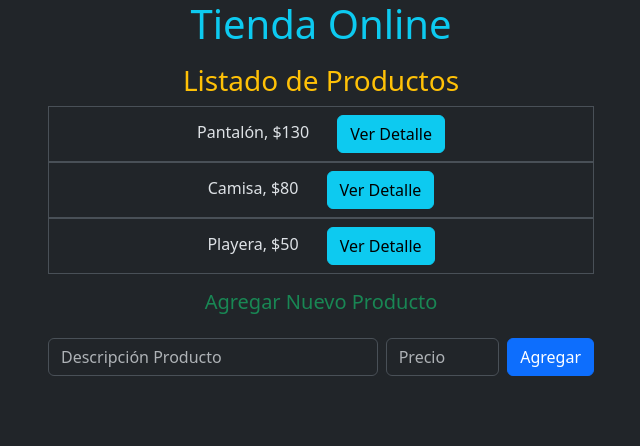
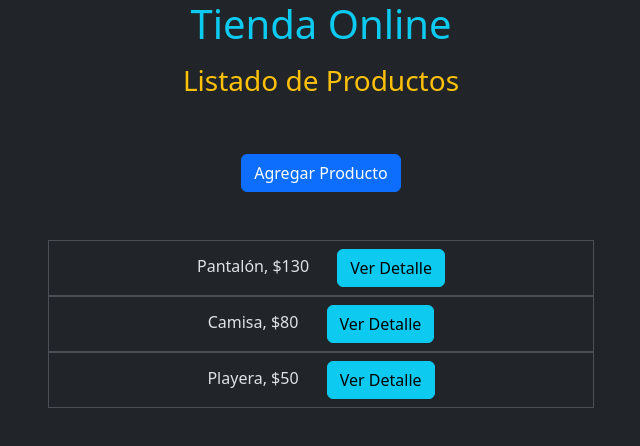
Before and after one commit to AdrianGaray/tienda-online, an Angular app: page / in a window 1280 px wide. Shown: the top 446 px of the page, without its empty margins (319-959 px from the left). Built offline with nearby package versions, Linux system fonts and the light colour scheme.

Commit message:
Capítulo 68 - Agregar Producto - Tienda Online

```diff
--- a/src/app/app.component.html
+++ b/src/app/app.component.html
@@ -1,4 +1,5 @@
 <div class="container text-center">
   <h1 class="text-info">{{titulo}}</h1>
+  <!-- <router-outlet/> es “la pantalla” donde el Router pone el componente según la ruta actual. -->
   <router-outlet/>
 </div>
--- a/src/app/formulario/formulario.component.html
+++ b/src/app/formulario/formulario.component.html
@@ -1,15 +1,24 @@
-<h5 class="text-success mt-3">Agregar Nuevo Producto</h5>
+<h5 class="text-success mt-3 text-center">Agregar Nuevo Producto</h5>
 
-<form class="d-flex justify-content-between align-items-center my-4 w-50 mx-auto"
-    (submit)="agregarProducto($event)">
-    <input type="text" id="descripcion" name="descripcion"
+<form class="my-4 w-50 mx-auto"
+    #f="ngForm" (submit)="f.form.valid && guardarProducto($event)">
+    <div class="d-flex justify-content-between align-items-center">
+        <input type="text" id="descripcion" name="descripcion"
         placeholder="Descripción Producto" class="form-control me-2 w-75"
         autocomplete="off"
-        [(ngModel)]="descripcionInput"/>
+        [(ngModel)]="descripcionInput"
+        required/>
 
     <input type="number" id="precio" name="precio"
         placeholder="Precio" class="form-control me-2 w-25"
-        [(ngModel)]="precioInput" />
+        [(ngModel)]="precioInput"
+        required/>
 
-    <button type="submit" class="btn btn-primary">Agregar</button>
+    </div>
+
+    <div class="d-flex justify-content-center mt-3">
+        <button type="submit" class="btn btn-primary">Agregar Producto</button>
+        <button type="button" class="btn btn-danger mx-3" (click)="cancelar()">Cancelar</button>
+    </div>
+
 </form>
--- a/src/app/formulario/formulario.component.ts
+++ b/src/app/formulario/formulario.component.ts
@@ -2,6 +2,7 @@ import { Component } from '@angular/core';
 import { Producto } from '../producto/producto.model';
 import { ProductoService } from '../producto.service';
 import { FormsModule } from '@angular/forms';
+import { Router } from '@angular/router';
 
 @Component({
   selector: 'app-formulario',
@@ -14,9 +15,11 @@ export class FormularioComponent {
   descripcionInput: string = '';
   precioInput: number | null = null;
 
-  constructor(private productoService: ProductoService ){}
+  constructor(private productoService: ProductoService,
+    private router: Router
+   ){}
 
-  agregarProducto(evento: Event) {
+   guardarProducto(evento: Event){
     evento.preventDefault();
 
     //Validar que sean valores correcto
@@ -34,6 +37,15 @@ export class FormularioComponent {
     // Limpiamos los campos del formulario
     this.descripcionInput = '';
     this.precioInput = null;
+
+    // Redirigir al inicio
+    this.router.navigate(['/']);
+
+  }
+
+    cancelar(){
+    // Redirigimos al inicio
+    this.router.navigate(['/']);
   }
 
 }
--- a/src/app/listado-productos/listado-productos.component.html
+++ b/src/app/listado-productos/listado-productos.component.html
@@ -1,12 +1,14 @@
 <div class="container mt-3">
     <h3 class="text-warning">Listado de Productos</h3>
 
+    <div>
+        <button class="btn btn-primary my-5" (click)="agregarProducto()">Agregar Producto</button>
+    </div>
+
     <ul class="list-group w-50 mx-auto">
-        @for (productoElemento of productos; track productoElemento) {
-        <app-producto [producto]="productoElemento" />
+        @for(productoElemento of productos; track productoElemento){
+           <app-producto [producto]="productoElemento"/>
         }
     </ul>
 
-    <app-formulario  />
-
 </div>
--- a/src/app/listado-productos/listado-productos.component.ts
+++ b/src/app/listado-productos/listado-productos.component.ts
@@ -4,6 +4,7 @@ import { Producto } from '../producto/producto.model';
 import { FormsModule } from '@angular/forms';
 import { FormularioComponent } from "../formulario/formulario.component";
 import { ProductoService } from '../producto.service';
+import { Router } from '@angular/router';
 
 @Component({
   selector: 'app-listado-productos',
@@ -15,19 +16,28 @@ export class ListadoProductosComponent {
 
   productos: Producto[] = [];
 
-  constructor(private productoService: ProductoService) {
-    // Eso significa:
-    // * El listado queda “escuchando” (subscribe) ese evento.
-    // * Cuando cualquier ProductoComponent haga emit(...), el listado lo recibe y hace el alert.
+  constructor(private productoService: ProductoService,
+    private router: Router
+  ) {}
+
+
+  // ngOnInit() carga estado y escucha eventos
+  ngOnInit(): void {
+    // Inicializamos los productos
+    this.productos = this.productoService.productos;
+
+    // Procesamos el evento emitido
     this.productoService.detalleProductoEmitter.subscribe(
       (producto: Producto) => alert(`Producto: ${producto.descripcion}, $${producto.precio}`)
     );
   }
 
-  ngOnInit(): void {
-    // Inicializamos los productos
-    this.productos = this.productoService.productos;
+  // Navegación a “agregar”
+  // Cuando apretás el botón:
+  // * Angular navega a la URL /agregar
+  // * El Router carga el componente correspondiente (según app.routes.ts)
+  agregarProducto(){
+    this.router.navigate(['agregar']);
   }
 
-
 }
```
